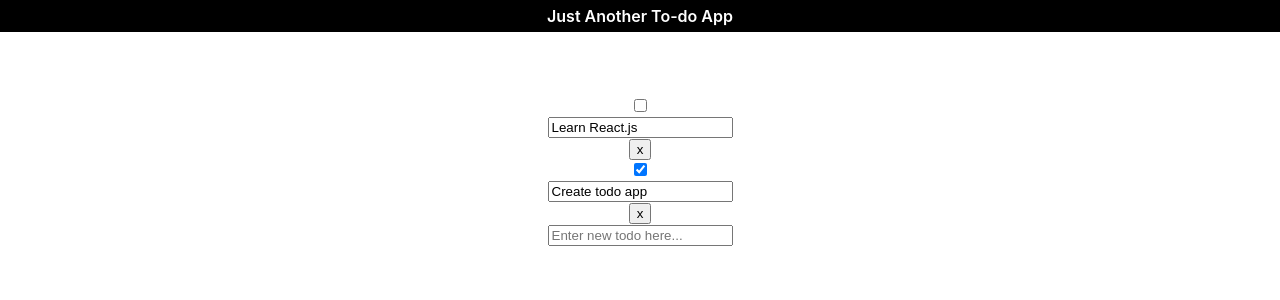
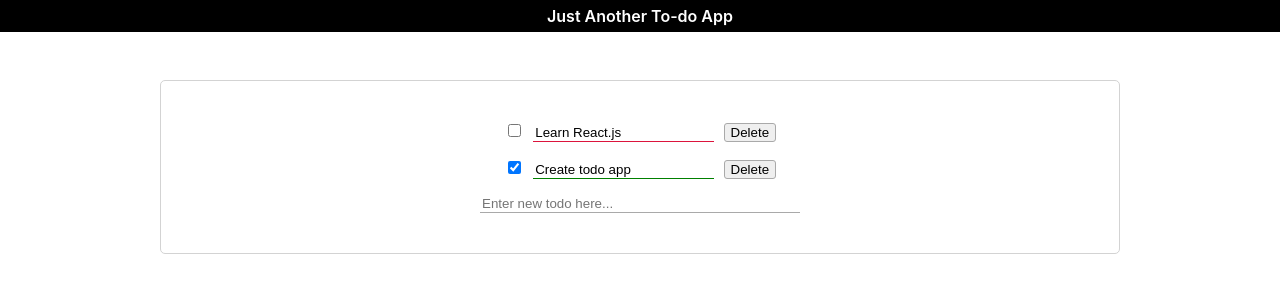
Before and after one commit to kartikgola/react-workshop, a React (Create React App) app: page / in a window 1280 px wide. Shown: the top 300 px of the page. Built offline with nearby package versions, Linux system fonts and the light colour scheme.

Commit message:
Adding edit todo & some styles

```diff
--- a/src/AddTodo.css
+++ b/src/AddTodo.css
@@ -0,0 +1,12 @@
+.AddTodo {
+    display: flex;
+    justify-content: space-around;
+    margin: 0.5rem;
+    min-width: 20rem;
+}
+
+.AddTodo input {
+    border: none;
+    border-bottom: 1px solid darkgray;
+    width: 100%;
+}
--- a/src/AddTodo.js
+++ b/src/AddTodo.js
@@ -1,4 +1,5 @@
 import React from 'react';
+import './AddTodo.css';
 
 export default class AddTodo extends React.Component {
 
--- a/src/App.css
+++ b/src/App.css
@@ -7,12 +7,14 @@
 }
 
 .App > main {
-  margin: 3rem;
+  margin: 3rem 10rem;
   display: flex;
+  width: auto;
   flex-direction: column;
   align-items: center;
+  border: 1px solid lightgray;
 
-  padding: 1rem;
+  padding: 2rem;
   border-radius: 5px;
 }
 
@@ -24,4 +26,5 @@
   display: flex;
   justify-content: center;
   align-items: center;
+  user-select: none;
 }
--- a/src/App.js
+++ b/src/App.js
@@ -54,6 +54,20 @@ export default class App extends React.Component {
     });
   }
 
+  editTodo = (event, todo) => {
+    const value = event.target.value;
+    this.setState((state, props) => {
+      const _todoList = state.todoList.slice();
+      for ( const _todo of _todoList ) {
+        if ( _todo === todo ) {
+          _todo.text = value;
+          break;
+        }
+      }
+      return { todoList: _todoList };
+    });
+  }
+
   render() {
     const { todoList } = this.state;
 
@@ -63,7 +77,7 @@ export default class App extends React.Component {
           Just Another To-do App
         </header>
         <main>
-          <TodoList todoList={todoList} toggleDone={this.toggleDone} addTodo={this.addTodo} removeTodo={this.removeTodo}/>
+          <TodoList todoList={todoList} toggleDone={this.toggleDone} addTodo={this.addTodo} removeTodo={this.removeTodo} editTodo={this.editTodo} />
           <AddTodo addTodo={this.addTodo} />
         </main>
         <footer>
--- a/src/TodoItem.css
+++ b/src/TodoItem.css
@@ -0,0 +1,21 @@
+.TodoItem {
+    display: flex;
+    justify-content: space-around;
+    margin: 0.5rem 0.5rem;
+    min-width: 22vw;
+}
+
+.TodoItem .content input {
+    border: none;
+    border-bottom: 1px solid crimson;
+}
+
+.TodoItem .content input.done {
+    border: none;
+    border-bottom: 1px solid green;
+}
+
+.TodoItem .meta .delete {
+    border-radius: 3px;
+    border: 1px solid darkgray;
+}
--- a/src/TodoItem.js
+++ b/src/TodoItem.js
@@ -4,18 +4,18 @@ import './TodoItem.css';
 export default class TodoItem extends React.Component {
 
     render() {
-      const { todo, toggleDone, removeTodo } = this.props;
+      const { todo, toggleDone, removeTodo, editTodo } = this.props;
 
       return (
         <section className="TodoItem">
             <div className="meta">
-                <input type="checkbox" checked={todo.isDone} onChange={() => toggleDone(todo)} name="isDone" />
+                <input type="checkbox" className="done-checkbox" checked={todo.isDone} onChange={() => toggleDone(todo)} name="isDone" />
             </div>
             <div className="content">
-                <input type="text" name="text" defaultValue={todo.text} />
+                <input type="text" name="text" className={todo.isDone ? "done" : ""} defaultValue={todo.text} onKeyUp={(e) => editTodo(e, todo)} />
             </div>
             <div className="meta">
-                <button type="button" name="remove" onClick={() => removeTodo(todo)}>x</button>
+                <button type="button" className="delete" name="remove" onClick={() => removeTodo(todo)}>Delete</button>
             </div>
         </section>
       );
--- a/src/TodoList.css
+++ b/src/TodoList.css
@@ -0,0 +1,4 @@
+.TodoList {
+    display: flex;
+    flex-direction: column;
+}
--- a/src/TodoList.js
+++ b/src/TodoList.js
@@ -5,12 +5,16 @@ import TodoItem from './TodoItem';
 export default class TodoList extends React.Component {
 
   render() {
-    const { todoList, removeTodo, toggleDone } = this.props;
+    const { todoList, removeTodo, toggleDone, editTodo } = this.props;
 
     return (
-        todoList.map((todo, i) => (
-            <TodoItem key={i} toggleDone={toggleDone} removeTodo={removeTodo} todo={todo} />
-        ))
+        <section className="TodoList">
+          {
+            todoList.map((todo, i) => (
+              <TodoItem key={i} toggleDone={toggleDone} removeTodo={removeTodo} todo={todo} editTodo={editTodo} />
+            ))
+          }
+        </section>
     );
   }
 }
```
